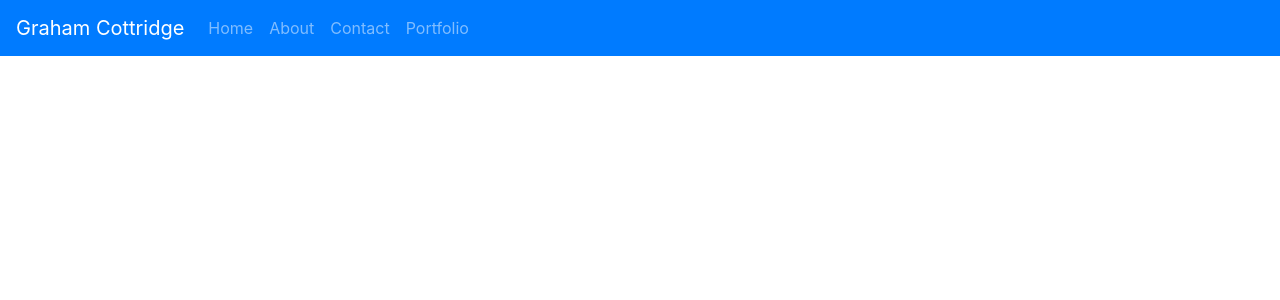
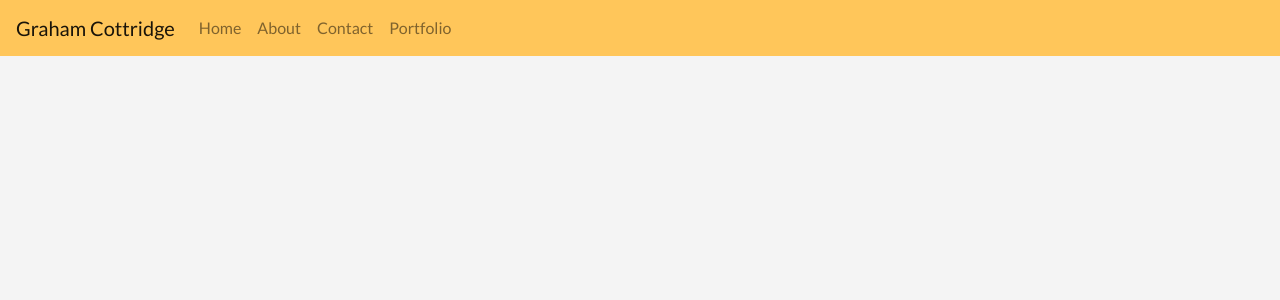
Before and after one commit to grahamcottridge/react-portfolio, a React (Create React App) app: page / in a window 1280 px wide. Shown: the top 300 px of the page. Built offline with nearby package versions, Linux system fonts and the light colour scheme.

Commit message:
Update theme

```diff
--- a/src/components/layout/Header.js
+++ b/src/components/layout/Header.js
@@ -13,7 +13,7 @@ class Header extends Component {
   render() {
     const { navCollapsed } = this.state;
     return (
-      <div className="navbar navbar-expand-md navbar-dark bg-primary mb-3">
+      <div className="navbar navbar-expand-md navbar-light bg-light mb-3">
         <a href="#" className="navbar-brand">
           Graham Cottridge
         </a>
--- a/src/index.js
+++ b/src/index.js
@@ -2,6 +2,6 @@ import React from "react";
 import ReactDOM from "react-dom";
 import App from "./App";
 import "bootstrap/dist/css/bootstrap.min.css";
-// import "./styles/custom.scss";
+import "./styles/custom.scss";
 
 ReactDOM.render(<App />, document.getElementById("root"));
```
